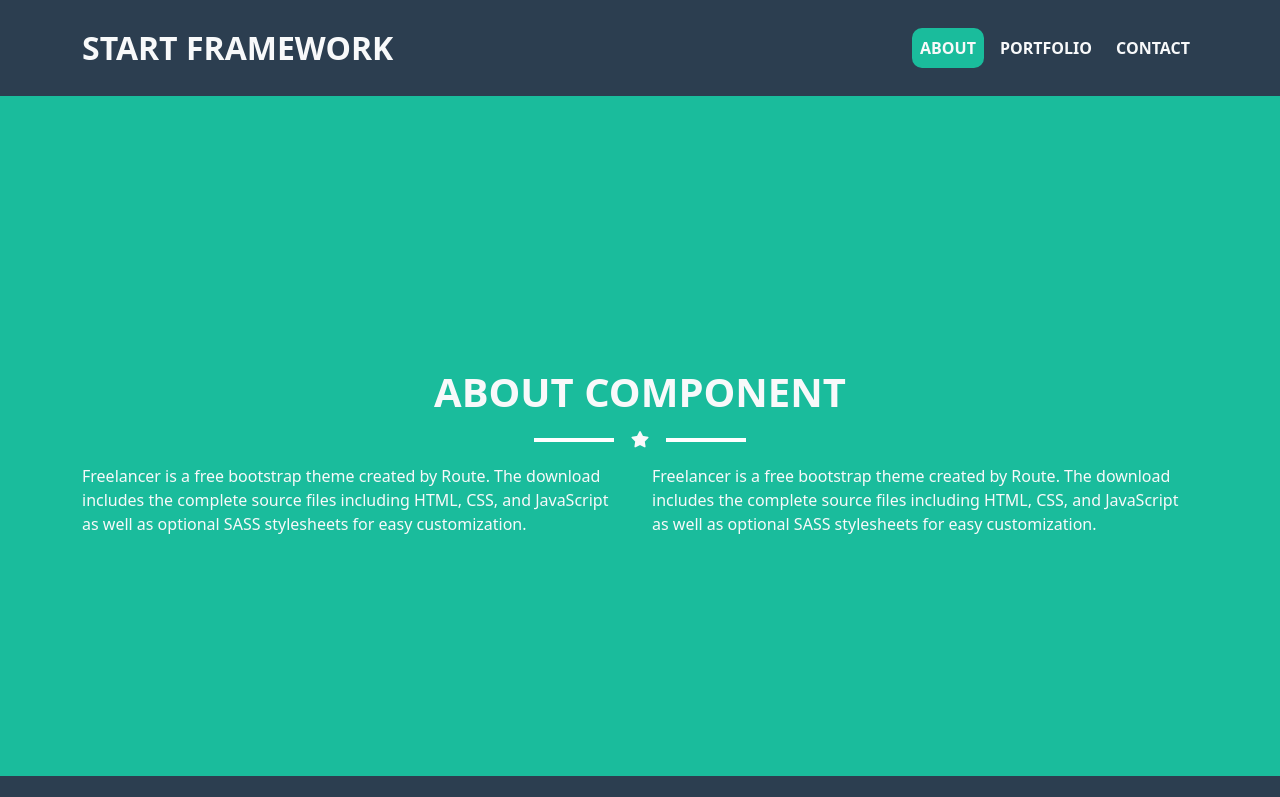
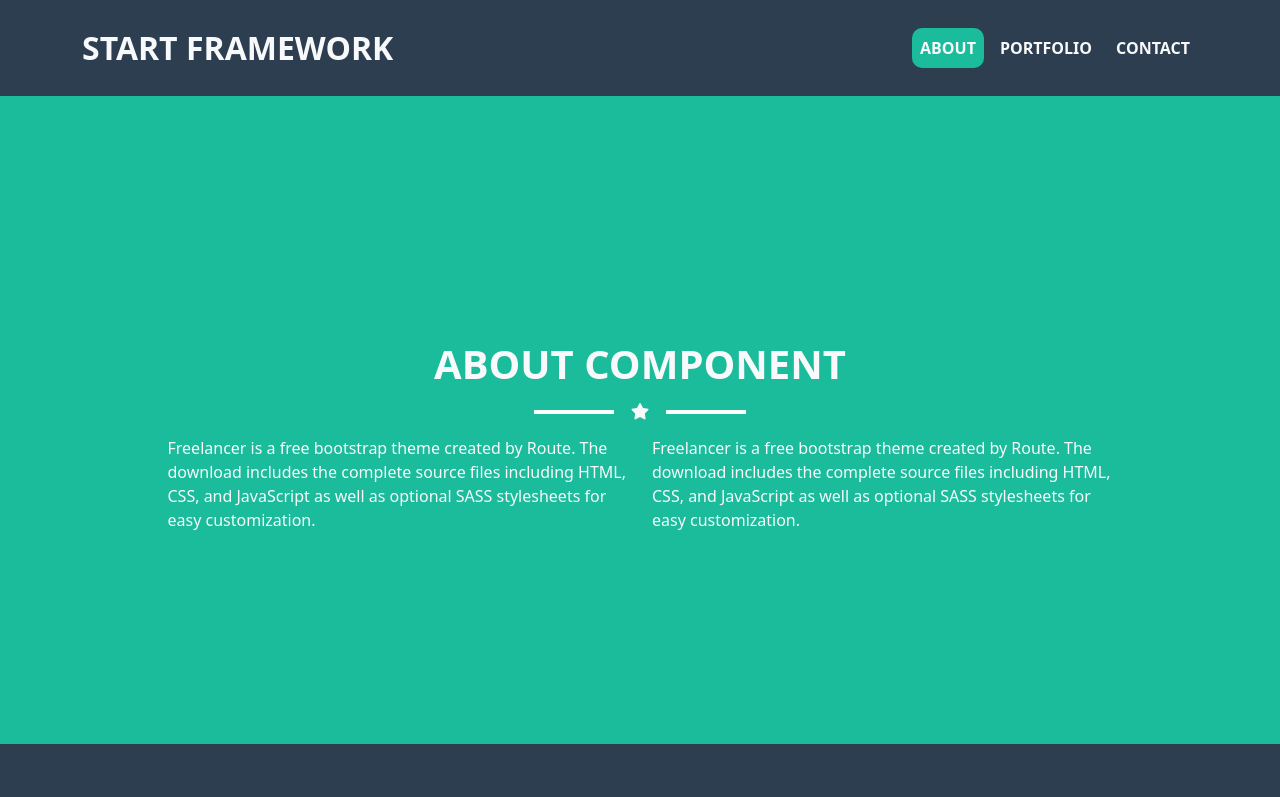
Before and after one commit to rayanelhawagry/ReactJS-Project, a React (Vite) app: page /about in a window 1280 px wide. Shown: the top 797 px of the page. Built offline with nearby package versions, Linux system fonts and the light colour scheme.

Commit message:
Edit About section's height and fix container's selector

```diff
--- a/src/Components/About/About.modules.css
+++ b/src/Components/About/About.modules.css
@@ -1,9 +1,9 @@
 .about {
-    height: 85dvh;
+    height: 81dvh;
     background-color: #1ABC9C;
 }
 
-.details .container {
+.about .content .details .container {
     width: 85%;
 }
 
```
